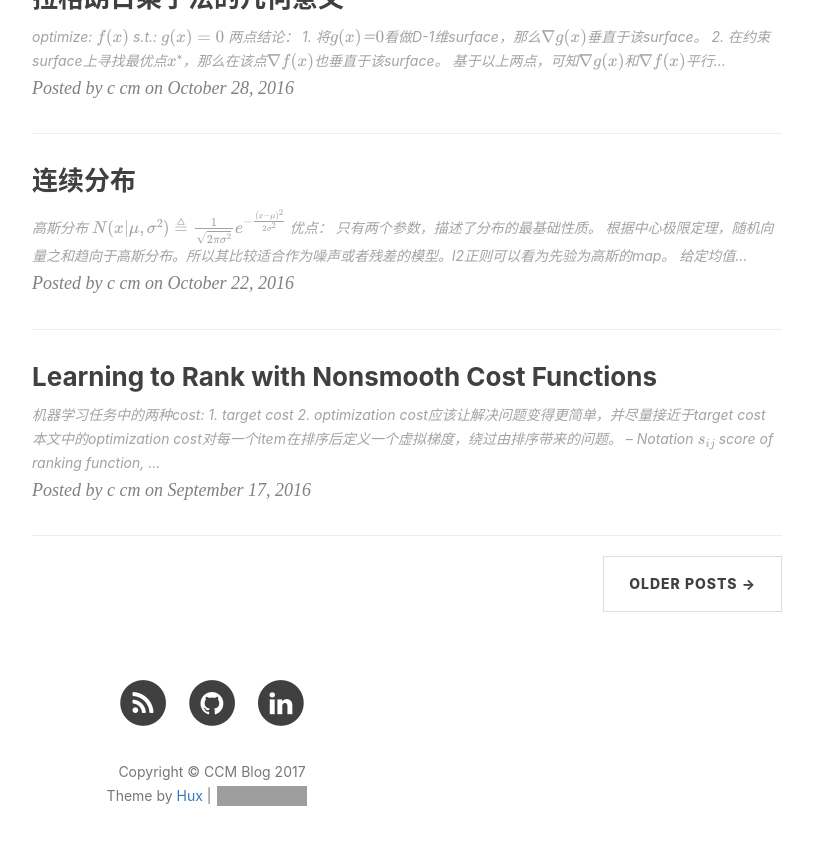
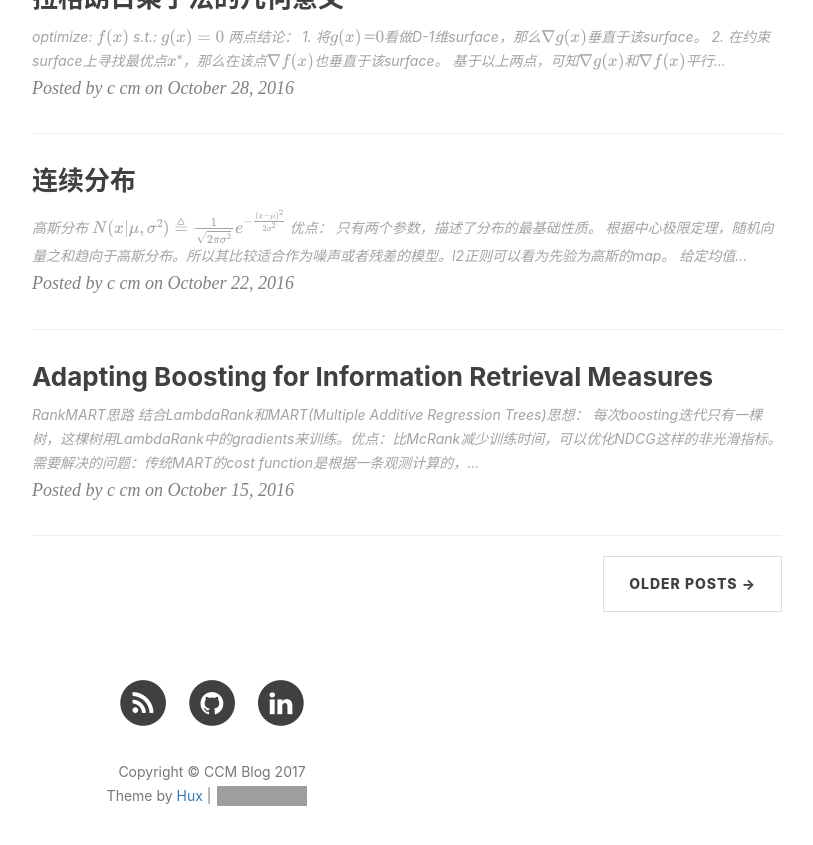
Before and after one commit to AlexandRLX/AlexandRLX.github.io, a Jekyll site: the page built from index.html, in a window 1280 px wide and 900 px high, scrolled down 1777 px. Shown: the top 845 px of the window, without its empty margins (428-1241 px from the left). Built offline with Jekyll 4.4.1, drawn with Linux system fonts in a browser that asks for light colours; nearby versions of some CDN libraries; formulas are drawn with MathJax 3; the list of posts is cut into pages by our own code; comment, search, counter and statistics services are not loaded; some of the changed lines change nothing that is shown; grey boxes are pictures that could not be loaded.

Commit message:
Add: LambdaMART.

```diff
--- a/_posts/2016-09-17-learning-to-rank-with-nonsmooth-cost-functions.md
+++ b/_posts/2016-09-17-learning-to-rank-with-nonsmooth-cost-functions.md
@@ -37,14 +37,21 @@ $$\sum_j \lambda_j dx^j = 0 \\
 $$
 
 ## LambdaRank应用至RankNet
+给定一对文档，对于其中一个文档，cost为两者的乘积：
 
-RankNet原始cost:
-$$C_{i, j}^R = s_j - s_i + log(1+e^{s_i-s_j})$$
+1. RankNet Cost:
+$$C_{i, j}^R = s_j - s_i + log(1+e^{s_i-s_j})\\
+\partial C_{ij} / \partial o_{ij} = -1/(1+e^{o_{ij}})
+$$
+该计算为pairwise的，只基于该对文档的信息。无论之前排序是否正确，只要$s_j － s_i$增大（如果$s_j$ < $s_i$），cost就会减少。
+2. 假设两个文档排序互换能得到的NDCG gain，$\triangle NDCG$
 
-NDCG
-$$N_i = N_i\sum_{j=1}^L (2^{r(j)} - 1)/log(1+j)$$
+$$N_i = n_i\sum_{j=1}^L (2^{rel(j)} - 1)/log(1+j) \\
+\triangle N_i = n_i (2^{l_i} - 2^{l_j})
+(\frac{1}{log(1+i)} - \frac{1}{log(1+j)})$$
+该计算基于整个查询的返回结果。
 
-两者结合得到$\lambda$
+两个gradient相乘得到$\lambda$
 $$\lambda = N(\frac{1}{1+e^{s_i-s_j}})
 (2^{l_i} - 2^{l_j})
 (\frac{1}{log(1+i)} - \frac{1}{log(1+j)})$$
--- /dev/null
+++ b/_posts/2016-10-15-adapting-boosting-for-information-retrieval-measures.md
@@ -0,0 +1,47 @@
+---
+title: Adapting Boosting for Information Retrieval Measures
+author: c cm
+layout: post
+permalink: /adapting_boosting_for_information_retrieval_measures/
+categories: paper
+tags: RankMART, Boosting
+description:
+---
+## RankMART思路
+结合LambdaRank和MART(Multiple Additive Regression Trees)思想：
+
+1. 每次boosting迭代只有一棵树，这棵树用LambdaRank中的gradients来训练。优点：比McRank减少训练时间，可以优化NDCG这样的非光滑指标。需要解决的问题：传统MART的cost function是根据一条观测计算的，LambdaRank中cost function是成对计算的。
+
+2. 利用boosted trees的相加特性，将第一棵树用一个事先训练好的模型替代，解决model adaptation的问题。
+
+3. 对任意两个排序系统，根据任意IR指标，找到最佳线性组合的方法。
+
+## LambdaSMART algorithm
+
+for i = 0 to N do \\\\N为文档总个数
+　　$F_0(x_i) = BaseModel(x_i)$ \\\\BaseModel可以为空或者设为某个submodel
+end for
+
+for m = 1 to M do \\\\总共迭代M次
+　　for i = 0 to N do
+　　　　$y_i = λ_i$ \\\\计算第i个样本的λ-gradient
+　　　　$w_i = ∂y_i/∂F(x_i)$ \\\\计算第i个样本λ-gradient的偏导
+　　end for
+　　$\{R_{lm}\}_{l=1}^L$ \\\\在$\{y_i, x_i\}_{i=1}^N$上创建有L个终节点的树
+　　for l = 0 to L do
+　　　　$γ_{lm} = \frac{\sum_{x_i \in R_{lm}} y_i}{\sum_{x_i \in R_{lm}} w_i}$ \\\\根据牛顿法寻找叶值
+　　end for
+　　for i=0 to N do
+　　　　$F_m(x_i) = F_{m−1}(x_i) + v\sum_lγ_{lm}1(x_i ∈ R_{lm})$ \\\\根据牛顿法结果和shrinkage size将新树加入模型
+　　end for
+end for
+
+## 排序系统最佳组合
+
+$$s_i = (1-\alpha)s_i^{R_1} + \alpha s_i^{R_2} \\
+\alpha \in [0, 1]
+$$
+
+NDCG只在下图中2条或2条以上线相交时，才会变化。
+我们可以计算出所有使得NDCG变化的$\alpha$，及在每个导致NDCG变化的具体情况。
+![combine_ranker](http://iccm.cc/img/combine_ranker.png)
```
Also changed, not shown: img/combine_ranker.png (added).
